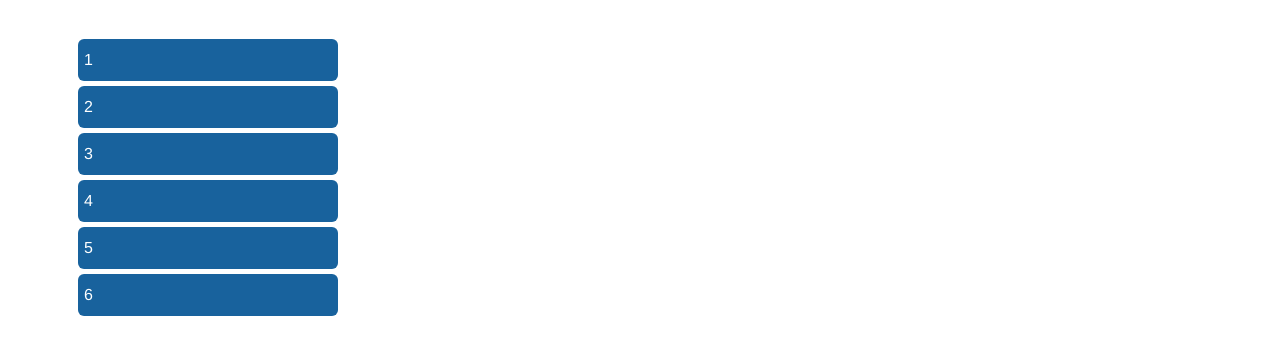
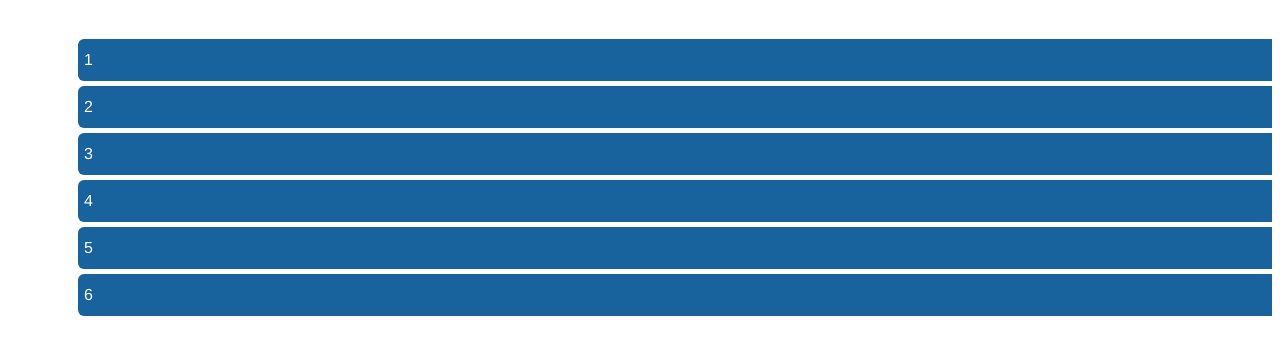
Before and after one commit to danielmawhirter/danielmawhirter.github.io, a plain HTML site: page testing/index.html in a window 1280 px wide. Drawn offline with nearby package versions, Linux system fonts and the light colour scheme; files that its build step writes are made by us from their sources.

Commit message:
updated width

```diff
--- a/testing/index.html
+++ b/testing/index.html
@@ -16,7 +16,7 @@
       overflow:hidden;
     }
     body { color:white; font-family:Helvetica, sans-serif;  padding: 10px}
-    ul { float:left; width:300px; overflow:hidden; border-radius:6px; }
+    ul { float:left; width:100%; overflow:hidden; border-radius:6px; }
     li { display:block; position:relative; padding:12px 6px; z-index:1; margin:5px 20px; }
     li:after { background:#18629D; display:block; position:absolute; height:100%; width:100%; top:0px; left:0px; content:' '; border-radius:6px; z-index:-1; }
     li { -moz-transition:border-top-width 0.1s ease-in; -webkit-transition:border-top-width 0.1s ease-in; border-top:0px solid rgba(0,0,0,0); }
```
